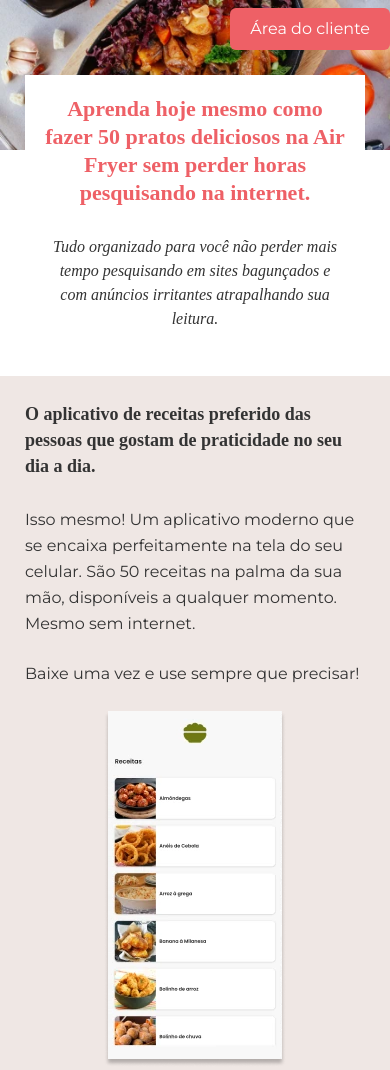
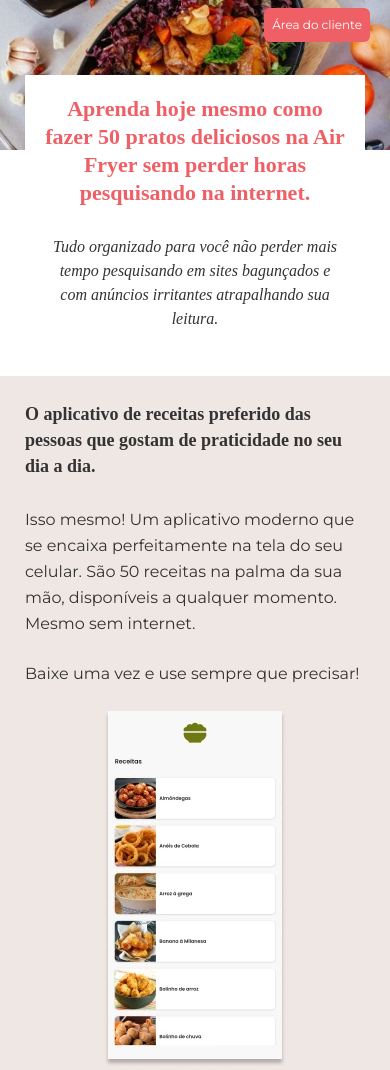
Before and after one commit to ricardojosino/50-receitas-air-fryer--landing-page, a website: page src/index.html in a window 390 px wide. Shown: the top 1070 px of the page. Drawn offline with Linux system fonts and the light colour scheme; a web font is replaced by a local one.

Commit message:
Ajuste no btn área de membros

```diff
--- a/src/index.html
+++ b/src/index.html
@@ -34,7 +34,7 @@
     <meta name="twitter:domain" content="50receitasairfryer.com.br">
 
     <link rel="icon" type="image/x-icon" href="asset/img/favicon.png">
-    <link rel="stylesheet" href="asset/css/style.css?v=3">
+    <link rel="stylesheet" href="asset/css/style.css?v=4">
     <title>Aprenda hoje mesmo como fazer 50 pratos deliciosos na Air Fryer sem perder horas pesquisando na internet</title>
 
 
@@ -62,8 +62,8 @@
 <body>
 
     <header class="relative w-full h-[150px] md:h-[200px] lg:h-[300px] 2xl:h-[400px] bg-destaque theme-header">
-        <div class="theme-container-g">
-            <a class="absolute top-2 right-0 bg-destaque text-branco theme-text-normal px-5 py-2 rounded-md" href="https://dashboard.kiwify.com.br/courses" target="_blank">Área do cliente</a>
+        <div class="theme-container-g flex flex-row justify-end pt-2 px-5 md:px-8 lg:px-8 xl:px-0">
+            <a class="bg-destaque text-branco theme-text-normal text-[12px] px-2 py-1 rounded-md md:text-[16px]  lg:px-5 lg:py-2" href="https://dashboard.kiwify.com.br/courses" target="_blank">Área do cliente</a>
         </div>
     </header>
 
```
Also changed, not shown: public/index.html (+3 -3 lines), public/asset/css/style.css, src/asset/css/style.css.
